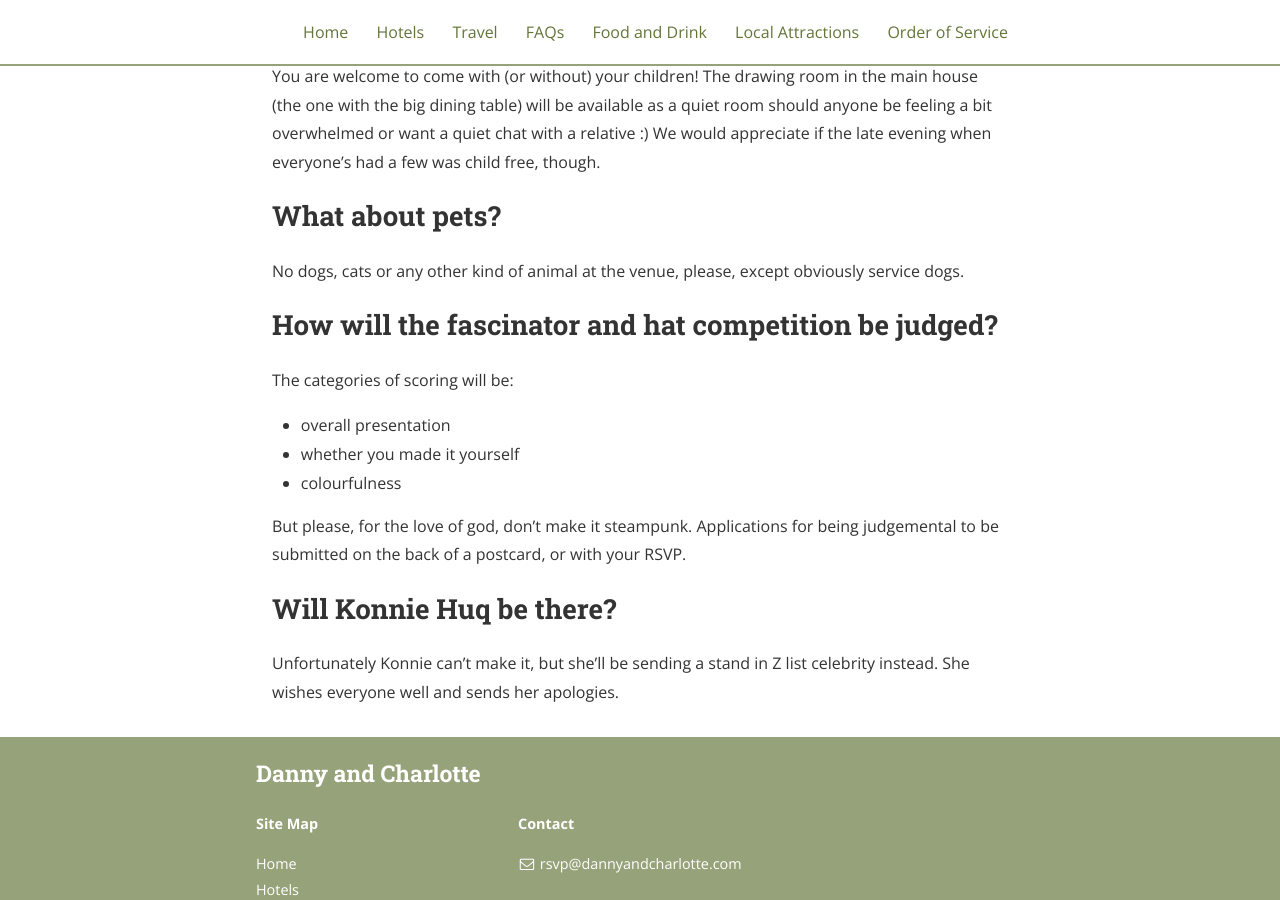
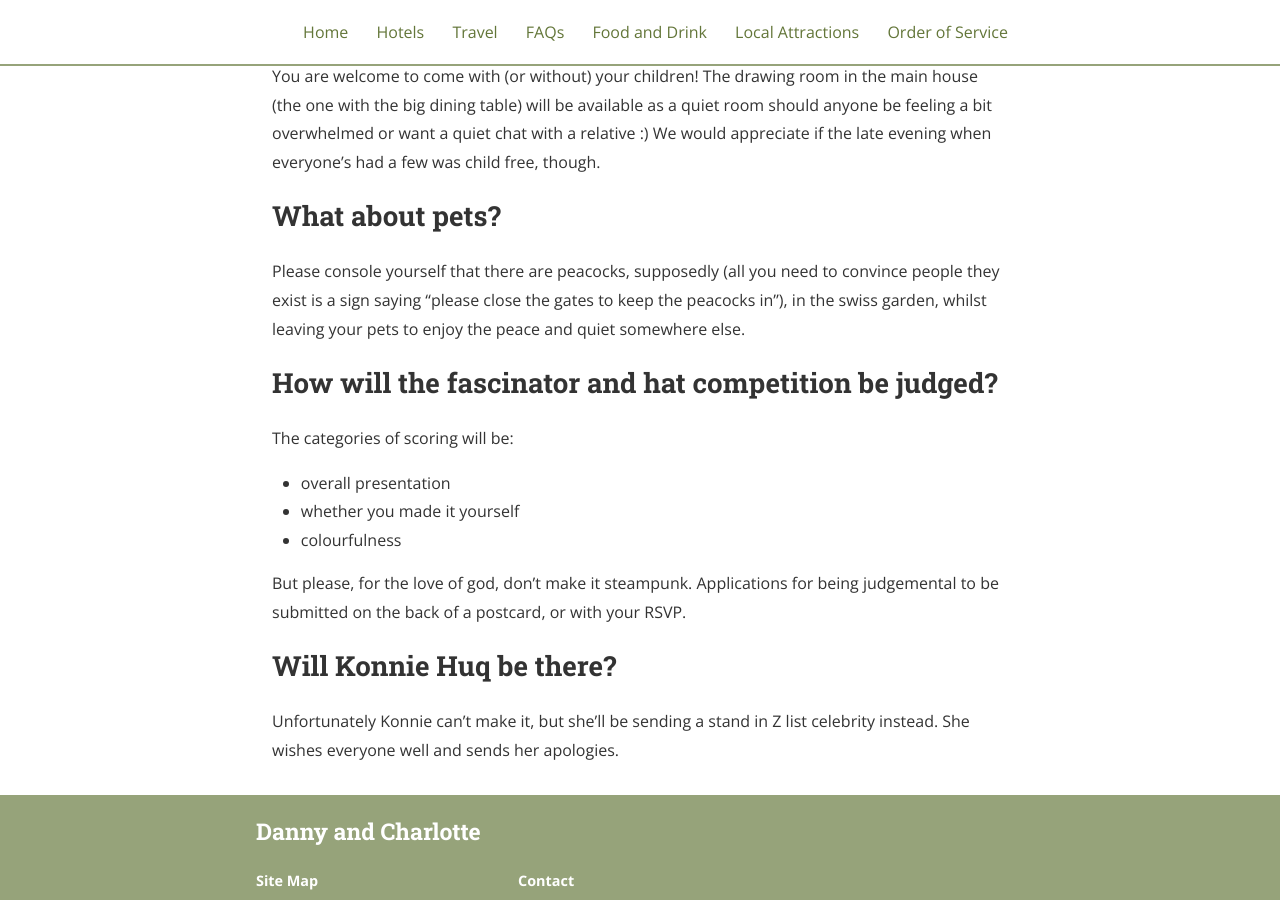
Before and after one commit to dannybrown/dannyandcharlotte.com, a Jekyll site: the page built from faqs.md, in a window 1280 px wide and 900 px high, scrolled down 1002 px. Built offline with Jekyll 4.4.1, drawn with Linux system fonts in a browser that asks for light colours; nearby versions of some CDN libraries.

Commit message:
make pets bit a bit less harsh

```diff
--- a/faqs.md
+++ b/faqs.md
@@ -18,7 +18,7 @@ We bought our first house a couple of years ago, and are lucky enough to be well
 You are welcome to come with (or without) your children! The drawing room in the main house (the one with the big dining table) will be available as a quiet room should anyone be feeling a bit overwhelmed or want a quiet chat with a relative :) We would appreciate if the late evening when everyone's had a few was child free, though.
 
 ## What about pets?
-No dogs, cats or any other kind of animal at the venue, please, except obviously service dogs.
+Please console yourself that there are peacocks, supposedly (all you need to convince people they exist is a sign saying "please close the gates to keep the peacocks in"), in the swiss garden, whilst leaving your pets to enjoy the peace and quiet somewhere else.
 
 ## How will the fascinator and hat competition be judged?
 The categories of scoring will be:
```
